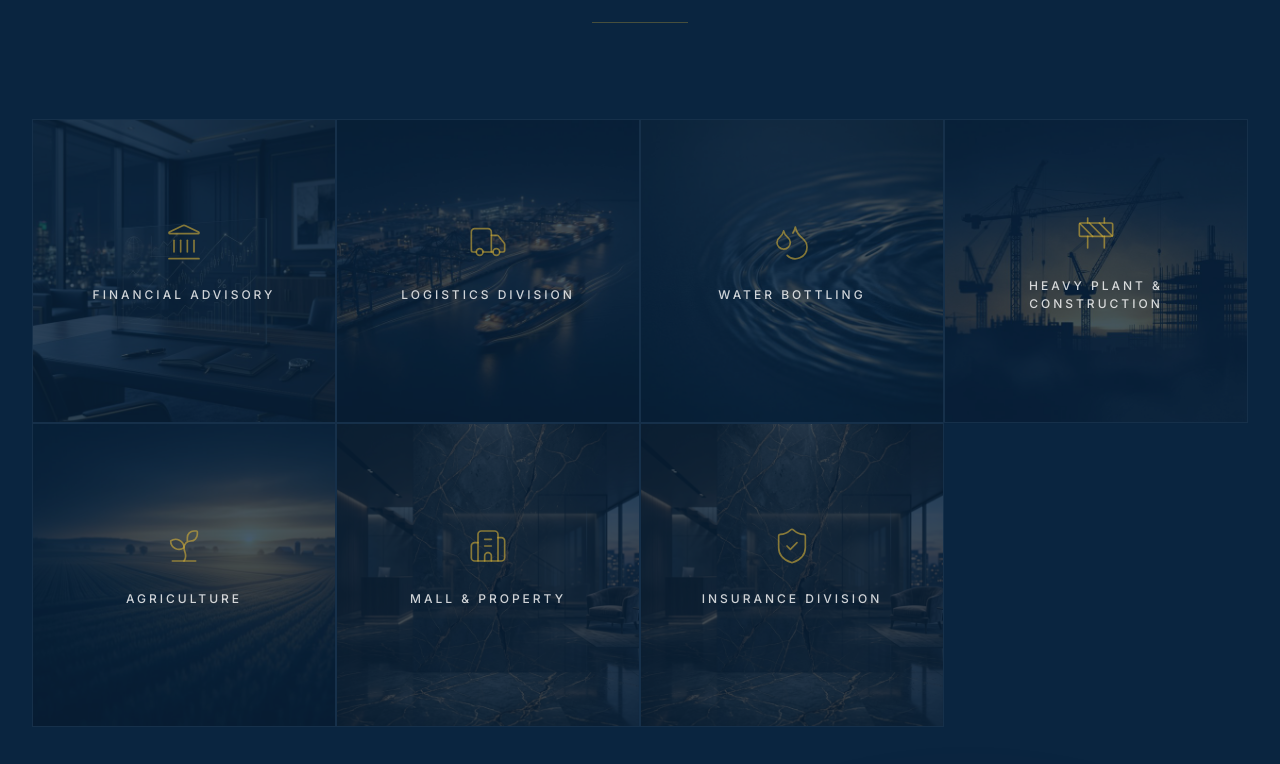
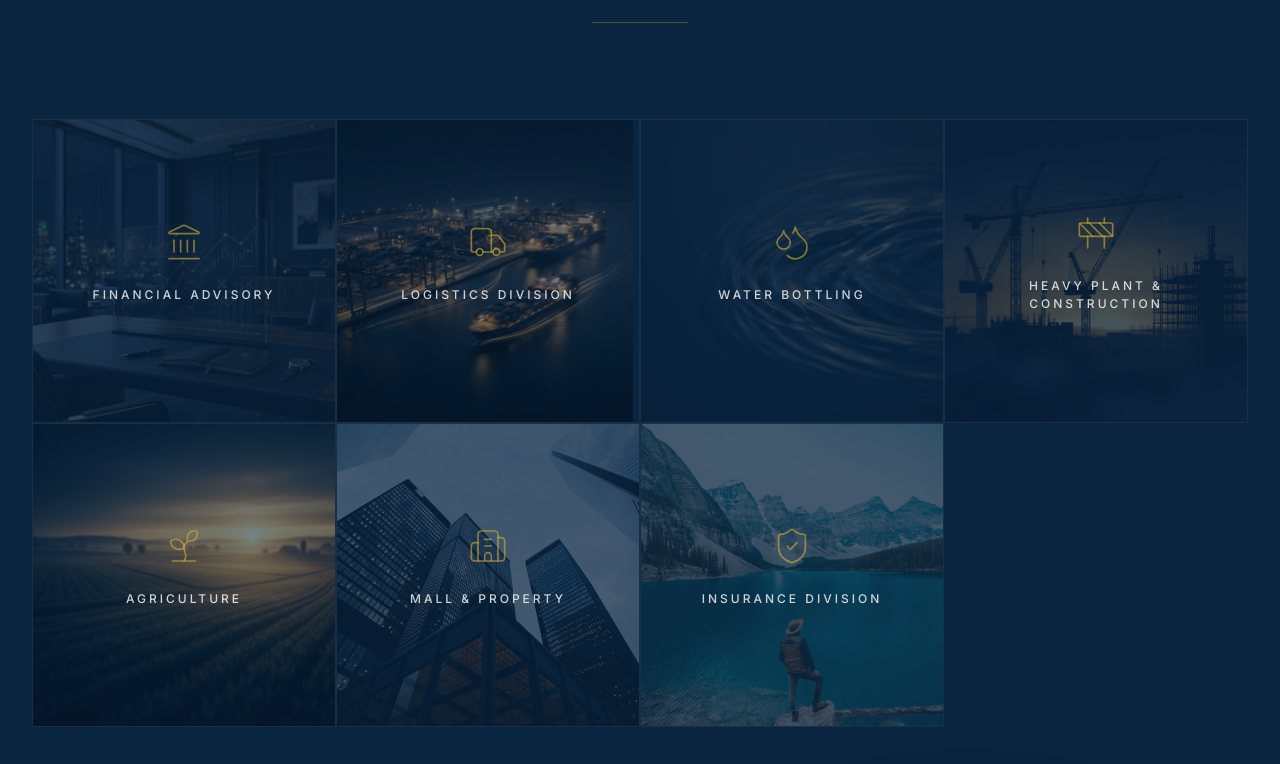
Before and after one commit to Poweezy/excellence-group, a Next.js app: page / in a window 1280 px wide. Shown: the part 1701-2465 px from the top of the page. Built offline with nearby package versions, Linux system fonts and the light colour scheme; a web font is replaced by a local one.

Commit message:
feat: Establish initial website structure with home page, division pages, layout components, and global styles.

```diff
--- a/app/globals.css
+++ b/app/globals.css
@@ -290,3 +290,50 @@ a:focus-visible {
     text-wrap: balance;
   }
 }
+/* ─── SPECIALIZED MICRO-INTERACTIONS ─── */
+
+@keyframes ripple {
+  0% { transform: scale(1); opacity: 0.15; }
+  50% { transform: scale(1.05); opacity: 0.25; }
+  100% { transform: scale(1); opacity: 0.15; }
+}
+
+@keyframes float-slow {
+  0% { transform: translateY(0px) rotate(0deg); }
+  50% { transform: translateY(-10px) rotate(1deg); }
+  100% { transform: translateY(0px) rotate(0deg); }
+}
+
+@keyframes shimmer-luxury {
+  0% { transform: translateX(-100%); opacity: 0; }
+  50% { opacity: 0.5; }
+  100% { transform: translateX(100%); opacity: 0; }
+}
+
+.animate-ripple {
+  animation: ripple 8s ease-in-out infinite;
+}
+
+.animate-float-slow {
+  animation: float-slow 12s ease-in-out infinite;
+}
+
+.shimmer-luxury-overlay {
+  overflow: hidden;
+}
+
+.shimmer-luxury-overlay::after {
+  content: "";
+  position: absolute;
+  top: 0;
+  left: 0;
+  width: 100%;
+  height: 100%;
+  background: linear-gradient(
+    90deg,
+    transparent,
+    rgba(212, 175, 55, 0.1),
+    transparent
+  );
+  animation: shimmer-luxury 4s infinite;
+}
--- a/app/insurance/page.tsx
+++ b/app/insurance/page.tsx
@@ -9,7 +9,7 @@ export default function InsurancePage() {
   return (
     <DivisionLayout
       badge="Insurance Division"
-      heroImage="/assets/marble-gold-bg.png"
+      heroImage="/assets/insurance-bg.jpg"
       icon={ShieldCheck}
       title="Insurance Division"
       subtitle="Comprehensive Protection"
--- a/app/mall-property/page.tsx
+++ b/app/mall-property/page.tsx
@@ -9,7 +9,7 @@ export default function MallPage() {
   return (
     <DivisionLayout
       badge="Mall & Property"
-      heroImage="/assets/marble-gold-bg.png"
+      heroImage="/assets/mall-property-bg.jpg"
       icon={Building2}
       title="Mall & Property Development"
       subtitle="Creating Spaces Where Communities Thrive"
--- a/app/page.tsx
+++ b/app/page.tsx
@@ -6,6 +6,7 @@ import { motion, useScroll, useSpring } from "framer-motion";
 import { ArrowRight, TrendingUp, Globe, ChevronDown } from "lucide-react";
 import AnimatedSection from "@/components/ui/AnimatedSection";
 import { divisions, values } from "@/lib/data";
+import { cn } from "@/lib/utils";
 
 const staggerContainer = {
   hidden: { opacity: 0 },
@@ -162,7 +163,13 @@ export default function HomePage() {
                   >
                     {/* Faint Background Image */}
                     {div.image && (
-                      <div className="absolute inset-0 z-0 overflow-hidden opacity-25 group-hover:opacity-45 transition-opacity duration-700">
+                      <div className={cn(
+                        "absolute inset-0 z-0 overflow-hidden opacity-25 group-hover:opacity-45 transition-opacity duration-700",
+                        div.name.toLowerCase().includes("water") && "animate-ripple",
+                        (div.name.toLowerCase().includes("financial") || div.name.toLowerCase().includes("insurance")) && "shimmer-luxury-overlay",
+                        div.name.toLowerCase().includes("logistics") && "translate-x-[-2%] animate-pulse duration-[10s]",
+                        div.name.toLowerCase().includes("agriculture") && "scale-105 animate-pulse duration-[15s]"
+                      )}>
                         <Image
                           src={div.image}
                           alt=""
--- /dev/null
+++ b/app/template.tsx
@@ -0,0 +1,15 @@
+"use client";
+
+import { motion } from "framer-motion";
+
+export default function Template({ children }: { children: React.ReactNode }) {
+  return (
+    <motion.div
+      initial={{ opacity: 0, y: 10 }}
+      animate={{ opacity: 1, y: 0 }}
+      transition={{ duration: 0.5, ease: "easeInOut" }}
+    >
+      {children}
+    </motion.div>
+  );
+}
--- a/components/layout/DivisionLayout.tsx
+++ b/components/layout/DivisionLayout.tsx
@@ -28,21 +28,37 @@ export default function DivisionLayout({
   services,
   heroImage,
 }: DivisionLayoutProps) {
+  // Helper to determine background animation based on title
+  const getBackgroundAnimation = () => {
+    const t = title.toLowerCase();
+    if (t.includes("water")) return "animate-ripple";
+    if (t.includes("logistics")) return "translate-x-[-2%] animate-pulse duration-[10s]"; // Simple movement feel
+    if (t.includes("financial") || t.includes("insurance")) return "shimmer-luxury-overlay";
+    if (t.includes("agriculture")) return "scale-105 animate-pulse duration-[15s]";
+    if (t.includes("heavy plant")) return "brightness-[0.8] contrast-[1.1]";
+    return "";
+  };
+
   return (
     <div className="overflow-hidden">
       {/* Hero */}
-      <section className="py-24 animated-bg relative min-h-[60vh]">
-        <div className="max-w-7xl mx-auto px-4 sm:px-6 lg:px-8">
+      <section className="py-24 animated-bg relative min-h-[60vh] flex items-center">
+        <div className="max-w-7xl mx-auto px-4 sm:px-6 lg:px-8 w-full">
+          {/* Background Elements */}
+          <div className="absolute inset-0 z-0 overflow-hidden">
             {/* Hero Image (New specific image) */}
             {heroImage && (
+              <div className={`absolute inset-0 z-0 ${getBackgroundAnimation()}`}>
                 <Image
                   src={heroImage}
                   alt=""
                   fill
-              className="object-cover opacity-25 brightness-[0.7] z-0 absolute inset-0"
+                  className="object-cover opacity-25 brightness-[0.7]"
                   priority
                 />
+              </div>
             )}
+          </div>
 
           {/* Gradient Overlay */}
           <div className="absolute inset-0 z-10 bg-gradient-to-b from-dark-bg/80 via-dark-bg/60 to-dark-bg" />
--- a/lib/data.ts
+++ b/lib/data.ts
@@ -9,8 +9,8 @@ export const divisions: Division[] = [
   { name: "Water Bottling", icon: Droplets, href: "/water", desc: "Premium water bottling and distribution", image: "/assets/water-bg.png" },
   { name: "Heavy Plant & Construction", icon: Construction, href: "/heavy-plant", desc: "Large-scale construction and infrastructure", image: "/assets/heavy-plant-bg.png" },
   { name: "Agriculture", icon: Sprout, href: "/agriculture", desc: "Modern farming and agri-processing", image: "/assets/agriculture-bg.png" },
-  { name: "Mall & Property", icon: Building2, href: "/mall-property", desc: "Premium real estate development", image: "/assets/marble-gold-bg.png" },
-  { name: "Insurance Division", icon: ShieldCheck, href: "/insurance", desc: "Comprehensive risk management solutions", image: "/assets/marble-gold-bg.png" },
+  { name: "Mall & Property", icon: Building2, href: "/mall-property", desc: "Premium real estate development", image: "/assets/mall-property-bg.jpg" },
+  { name: "Insurance Division", icon: ShieldCheck, href: "/insurance", desc: "Comprehensive risk management solutions", image: "/assets/insurance-bg.jpg" },
 ];
 
 export const navLinks: NavLink[] = [
```
Also changed, not shown: public/assets/insurance-bg.jpg (added), public/assets/mall-property-bg.jpg (added). Lines whose indentation alone changed are shown as unchanged.
